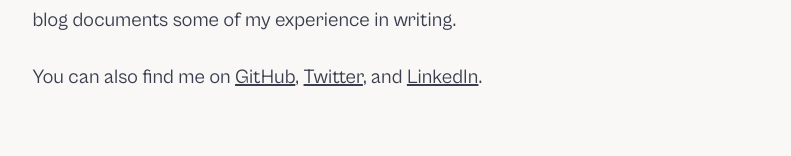
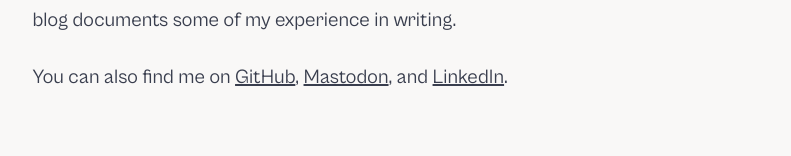
Before and after one commit to colepeters/colepeters.dev, a Next.js app: page / in a window 1280 px wide. Shown: the part 286-442 px from the top of the page, without its empty margins (238-1029 px from the left). Built offline with nearby package versions, Linux system fonts and the light colour scheme.

Commit message:
Swap birdsite for Mastodon

```diff
--- a/pages/index.js
+++ b/pages/index.js
@@ -30,7 +30,7 @@ export default function Home({ posts }) {
         <Text>
           You can also find me on{' '}
           <a href='https://github.com/colepeters'>GitHub</a>,{' '}
-          <a href='https://twitter.com/tiltedspheres'>Twitter</a>, and{' '}
+          <a href='https://mastodon.online/@colepeters'>Mastodon</a>, and{' '}
           <a href='https://linkedin.com/in/tcptrs'>LinkedIn</a>.{' '}
         </Text>
       </Box>
```
